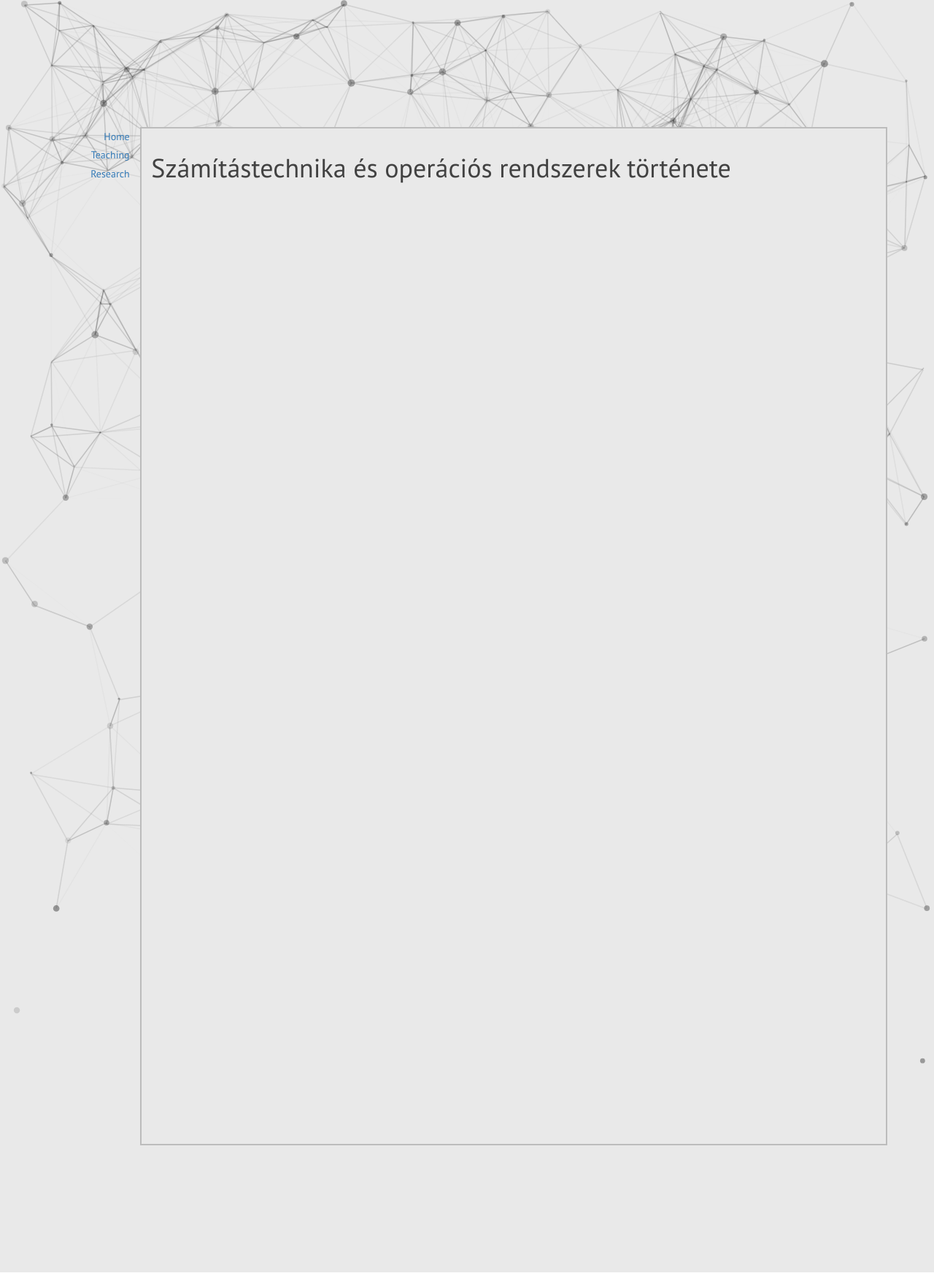
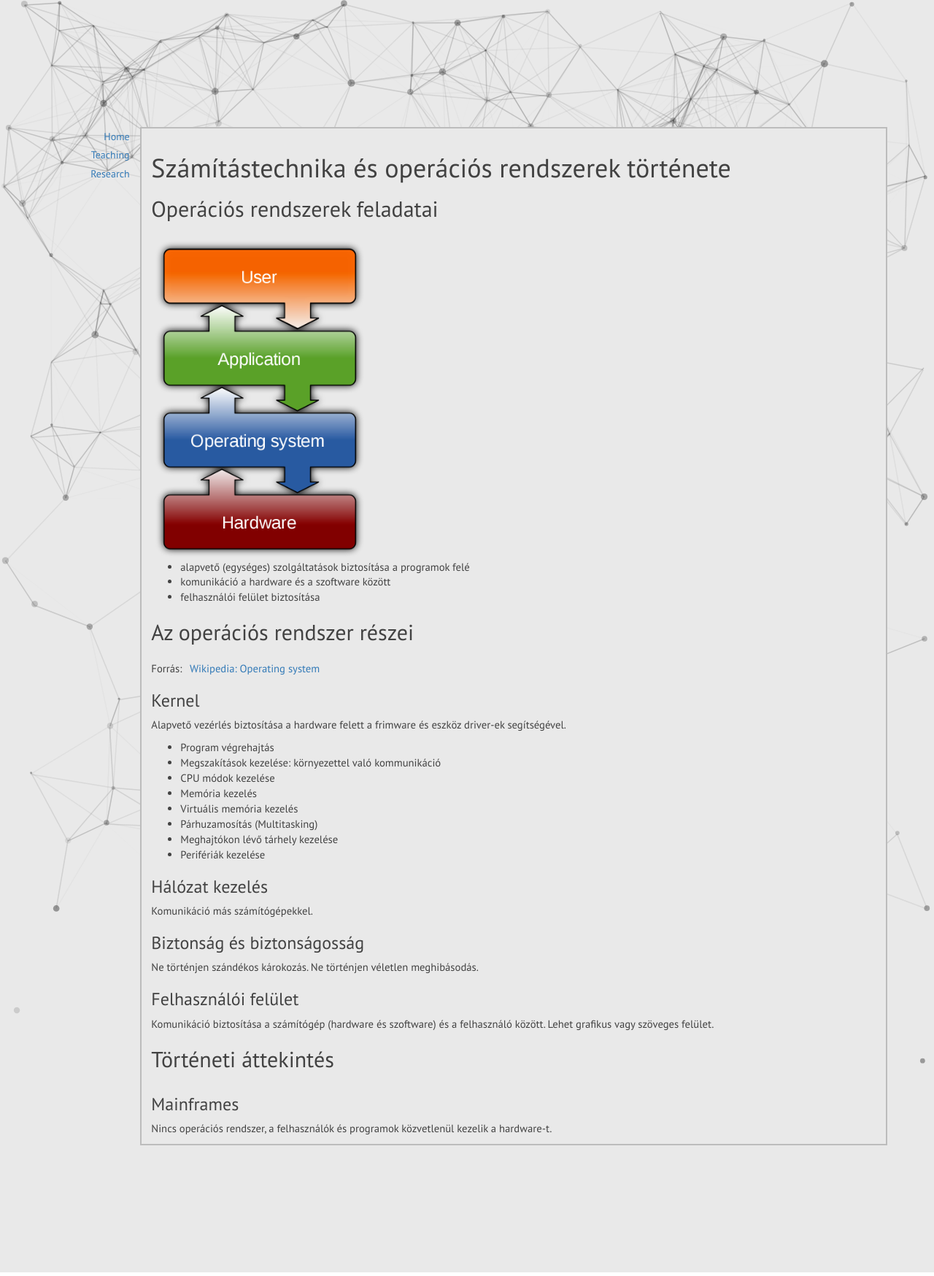
Before and after one commit to geryxyz/geryxyz, a Jekyll site: the page built from content/os-in-school/history-of-os.html, in a window 1280 px wide. Shown: the whole page at 73% size. Built offline with Jekyll 4.4.1, drawn with Linux system fonts in a browser that asks for light colours; nearby versions of some CDN libraries; library files that are not in the unit come from our copies.

Commit message:
definition of os

```diff
--- a/content/os-in-school/history-of-os.html
+++ b/content/os-in-school/history-of-os.html
@@ -2,3 +2,45 @@
 layout: course
 ---
 <h1>Számítástechnika és operációs rendszerek története</h1>
+
+<h2>Operációs rendszerek feladatai</h2>
+<img src="operating_system.png" style="width: 30%"/>
+<ul>
+	<li>alapvető (egységes) szolgáltatások biztosítása a programok felé</li>
+	<li>komunikáció a hardware és a szoftware között</li>
+	<li>felhasználói felület biztosítása</li>
+</ul>
+
+<h2>Az operációs rendszer részei</h2>
+<p>Forrás: <a href="https://en.wikipedia.org/wiki/Operating_system#Components">Wikipedia: Operating system</a></p>
+<h3>Kernel</h3>
+<p>Alapvető vezérlés biztosítása a hardware felett a frimware és eszköz driver-ek segítségével.</p>
+<ul>
+	<li>Program végrehajtás</li>
+	<li>Megszakítások kezelése: környezettel való kommunikáció</li>
+	<li>CPU módok kezelése</li>
+	<li>Memória kezelés</li>
+	<li>Virtuális memória kezelés</li>
+	<li>Párhuzamosítás (Multitasking)</li>
+	<li>Meghajtókon lévő tárhely kezelése</li>
+	<li>Perifériák kezelése</li>
+</ul>
+
+<h3>Hálózat kezelés</h3>
+<p>Komunikáció más számítógépekkel.</p>
+
+<h3>Biztonság és biztonságosság</h3>
+<p>Ne történjen szándékos károkozás. Ne történjen véletlen meghibásodás.</p>
+
+<h3>Felhasználói felület</h3>
+<p>Komunikáció biztosítása a számítógép (hardware és szoftware) és a felhasználó között. Lehet grafikus vagy szöveges felület.</p>
+
+<h2>Történeti áttekintés</h2>
+<h3>Mainframes</h3>
+<p>Nincs operációs rendszer, a felhasználók és programok közvetlenül kezelik a hardware-t.</p>
+
+<h3>Mini-számítógépek (1960)</h3>
+<p>Hardware specifikus operációs rendszerek.</p>
+<p>Unix (1960) első verziója az első széles körben elterjedt operációs rendszerek egyike.</p>
+
+<h3>Micro-számítógépek (1970)</h3>
```
Also changed, not shown: content/os-in-school/operating_system.png (added).
